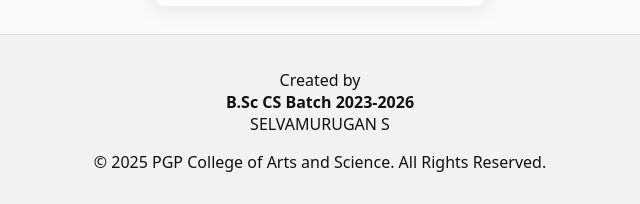
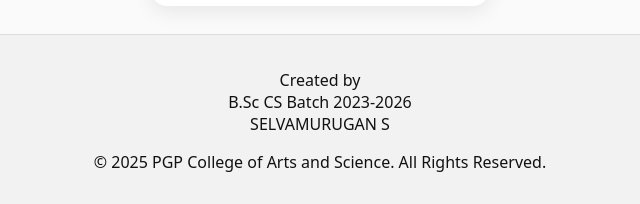
Before and after one commit to selvamurugan30/PGP__LIBRARY, a plain HTML site: page index.html in a window 1280 px wide. Shown: the part 660-864 px from the top of the page, 320-960 px from the left. Drawn offline with Linux system fonts and the light colour scheme.

Commit message:
Update index.html

```diff
--- a/index.html
+++ b/index.html
@@ -1 +1 @@
-<!doctype html><html><head><meta charset="utf-8"/><meta name="viewport" content="width=device-width,initial-scale=1"/><title>PGP - Home</title><link rel="stylesheet" href="style.css"/></head><body><header class="topbar"><img src="pgp logo.webp" class="logo" alt="PGP Logo"/></header><main class="container page-center"><div class="phone-frame"><div class="dept-image-wrapper"><div class="bg-image-wrapper" style="background-image:url('departments-1.png');"></div><a class="dept-button" href="departments.html">DEPARTMENTS</a></div></div></main><footer class="footer"><p>Created by<br><strong>B.Sc CS Batch 2023-2026</strong><br><span class="creator">SELVAMURUGAN S</span></p><p>© 2025 PGP College of Arts and Science. All Rights Reserved.</p></footer><script src="app.js"></script></body></html>
+<!doctype html><html><head><meta charset="utf-8"/><meta name="viewport" content="width=device-width,initial-scale=1"/><title>PGP - Home</title><link rel="stylesheet" href="style.css"/></head><body><header class="topbar"><img src="pgp logo.webp" class="logo" alt="PGP Logo"/></header><main class="container page-center"><div class="phone-frame"><div class="dept-image-wrapper"><div class="bg-image-wrapper" style="background-image:url('departments-1.png');"></div><a class="dept-button" href="departments.html">DEPARTMENTS</a></div></div></main><footer class="footer"><p>Created by<br>B.Sc CS Batch 2023-2026<br><span class="creator">SELVAMURUGAN S</span></p><p>© 2025 PGP College of Arts and Science. All Rights Reserved.</p></footer><script src="app.js"></script></body></html>
```
